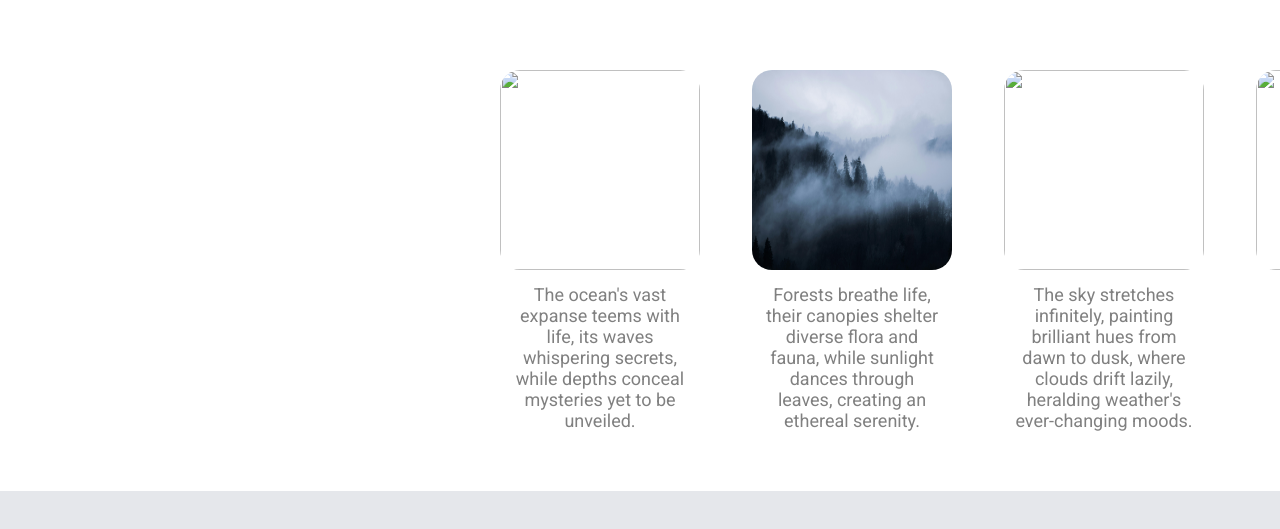
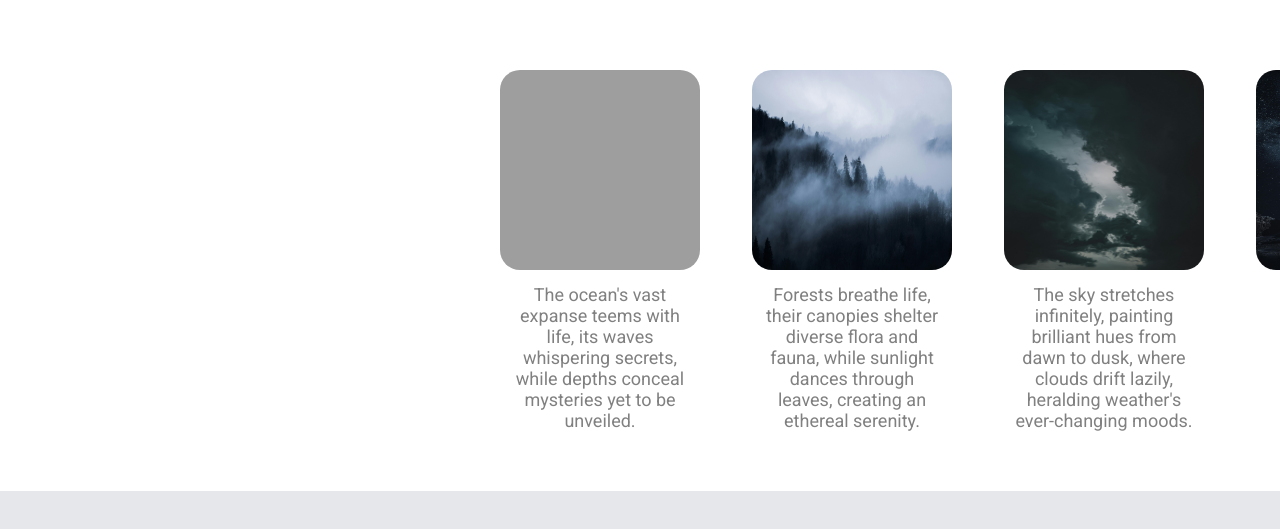
Before and after one commit to Dhineshv21/landing-page, a plain HTML site: page index.html in a window 1280 px wide. Shown: the part 555-1084 px from the top of the page. Drawn offline with Linux system fonts and the light colour scheme; the site is published under a folder, as on GitHub Pages, so addresses that start at the root find nothing.

Commit message:
Bug Fixes
Fixed Images not showing in page

```diff
--- a/index.html
+++ b/index.html
@@ -36,7 +36,7 @@
     <h3>Some Random Scenaries</h3>
     <div class="container-2">
       <div class="info">
-        <img class="diy" src="/images/ocean.jpg" />
+        <img class="diy" src="./images/ocean.jpg" />
         <div class="text">
           The ocean's vast expanse teems with life, its waves whispering
           secrets, while depths conceal mysteries yet to be unveiled.
@@ -50,7 +50,7 @@
         </div>
       </div>
       <div class="info">
-        <img class="diy" src="/images/Sky.jpg" />
+        <img class="diy" src="./images/Sky.jpg" />
         <div class="text">
           The sky stretches infinitely, painting brilliant hues from dawn to
           dusk, where clouds drift lazily, heralding weather's ever-changing
@@ -58,7 +58,7 @@
         </div>
       </div>
       <div class="info">
-        <img class="diy" src="/images/mountain.jpg" />
+        <img class="diy" src="./images/mountain.jpg" />
         <div class="text">
           Mountains rise majestically, their peaks piercing the heavens,
           offering serene retreats for adventurers and dreamers alike.
```
